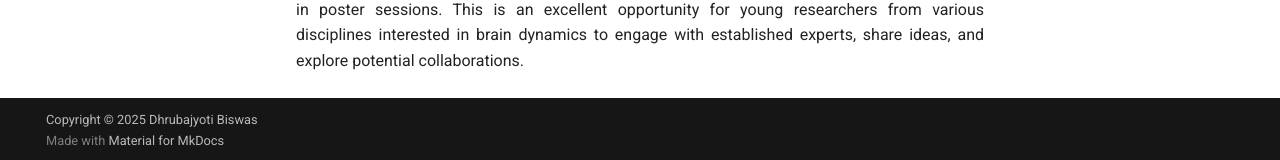
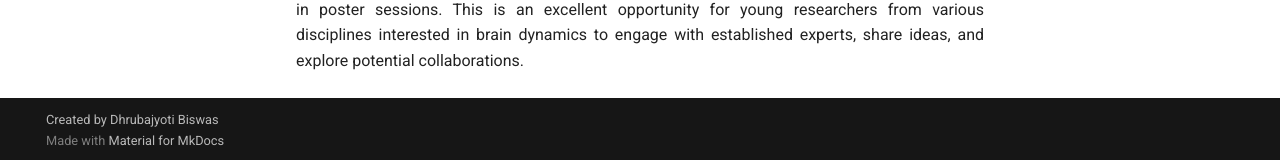
Before and after one commit to BraiNDyMeeting/v2026, an MkDocs documentation site: the page built from docs/index.md, in a window 1280 px wide and 948 px high. Shown: the part 785-945 px from the top of the window. Built offline with MkDocs 1.6.1 and Material for MkDocs 9.7.7, drawn with Linux system fonts in a browser that asks for light colours.

Commit message:
Some changes to website

```diff
--- a/mkdocs.yml
+++ b/mkdocs.yml
@@ -1,6 +1,6 @@
 site_name: Brain Network Dynamics (BraiNDy) 2026
 site_url: https://braindymeeting.github.io/v2026/
-copyright: Copyright &copy; 2025 Dhrubajyoti Biswas
+copyright: Created by Dhrubajyoti Biswas
 
 theme:
   name: material
```
Also changed, not shown: site/404.html, site/Team/index.html, site/index.html, site/registration/index.html, site/schedule/index.html, site/speakers/index.html.
